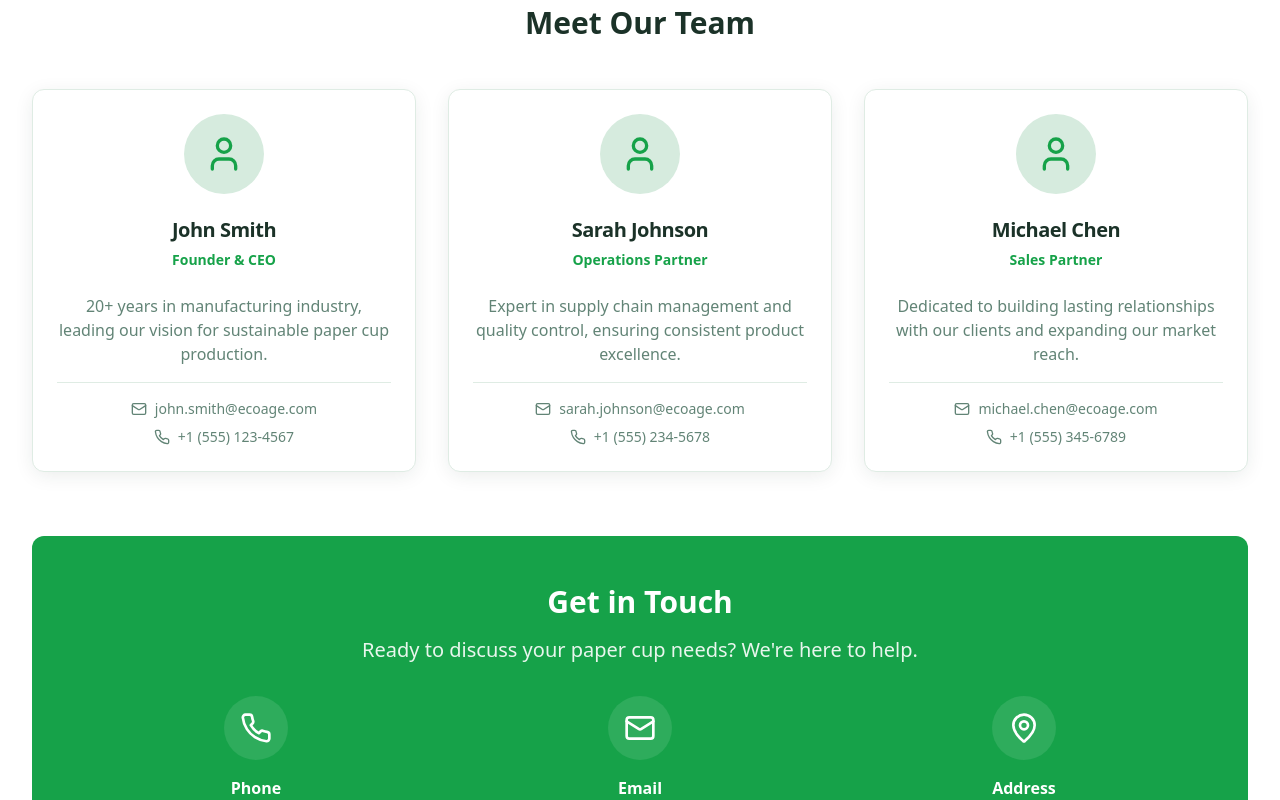
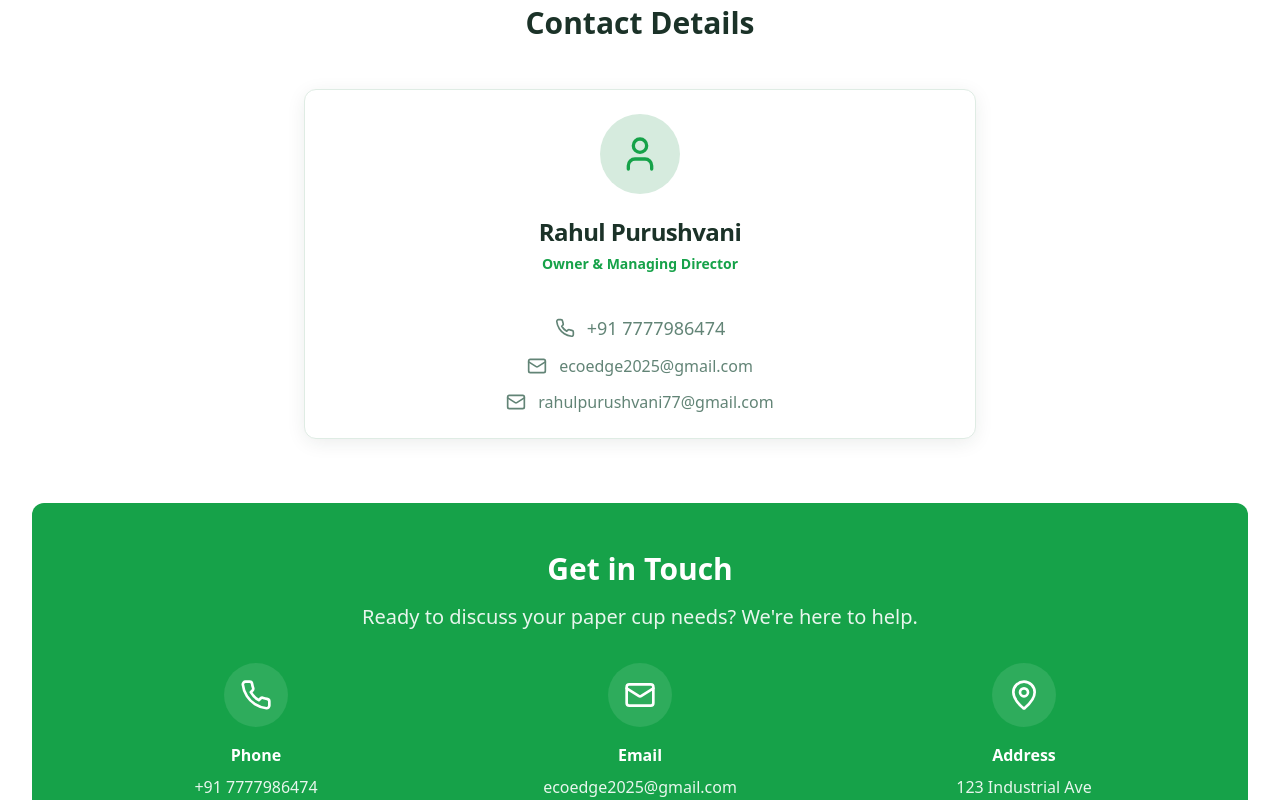
Before and after one commit to Shashvat9/cupcraft-showcase, a React (Vite) app: page /about in a window 1280 px wide. Shown: the part 740-1540 px from the top of the page. Built offline with nearby package versions, Linux system fonts and the light colour scheme.

Commit message:
Update About page with contact details
Replace "Meet our team" section with provided contact information.

```diff
--- a/src/components/Footer.tsx
+++ b/src/components/Footer.tsx
@@ -18,11 +18,11 @@ const Footer = () => {
             <div className="space-y-3">
               <div className="flex items-center space-x-3">
                 <Phone className="h-5 w-5 text-primary-foreground/80" />
-                <span className="text-primary-foreground/80">+1 (555) 123-4567</span>
+                <span className="text-primary-foreground/80">+91 7777986474</span>
               </div>
               <div className="flex items-center space-x-3">
                 <Mail className="h-5 w-5 text-primary-foreground/80" />
-                <span className="text-primary-foreground/80">info@ecoage.com</span>
+                <span className="text-primary-foreground/80">ecoedge2025@gmail.com</span>
               </div>
               <div className="flex items-center space-x-3">
                 <MapPin className="h-5 w-5 text-primary-foreground/80" />
--- a/src/pages/About.tsx
+++ b/src/pages/About.tsx
@@ -3,29 +3,6 @@ import { Button } from "@/components/ui/button";
 import { Mail, Phone, MapPin, User } from "lucide-react";
 
 const About = () => {
-  const team = [
-    {
-      name: "John Smith",
-      position: "Founder & CEO",
-      description: "20+ years in manufacturing industry, leading our vision for sustainable paper cup production.",
-      email: "john.smith@ecoage.com",
-      phone: "+1 (555) 123-4567"
-    },
-    {
-      name: "Sarah Johnson",
-      position: "Operations Partner",
-      description: "Expert in supply chain management and quality control, ensuring consistent product excellence.",
-      email: "sarah.johnson@ecoage.com",
-      phone: "+1 (555) 234-5678"
-    },
-    {
-      name: "Michael Chen",
-      position: "Sales Partner",
-      description: "Dedicated to building lasting relationships with our clients and expanding our market reach.",
-      email: "michael.chen@ecoage.com",
-      phone: "+1 (555) 345-6789"
-    }
-  ];
 
   return (
     <div className="min-h-screen py-12">
@@ -101,40 +78,39 @@ const About = () => {
           </div>
         </div>
 
-        {/* Team Section */}
+        {/* Contact Details */}
         <div className="mb-16">
           <h2 className="text-3xl font-bold text-foreground text-center mb-12">
-            Meet Our Team
+            Contact Details
           </h2>
-          <div className="grid grid-cols-1 md:grid-cols-3 gap-8">
-            {team.map((member, index) => (
-              <Card key={index} className="shadow-soft text-center">
+          <div className="max-w-2xl mx-auto">
+            <Card className="shadow-soft text-center">
               <CardHeader>
                 <div className="mx-auto w-20 h-20 bg-accent rounded-full flex items-center justify-center mb-4">
                   <User className="h-10 w-10 text-primary" />
                 </div>
-                  <CardTitle className="text-xl">{member.name}</CardTitle>
+                <CardTitle className="text-2xl">Rahul Purushvani</CardTitle>
                 <CardDescription className="text-primary font-semibold">
-                    {member.position}
+                  Owner & Managing Director
                 </CardDescription>
               </CardHeader>
               <CardContent className="space-y-4">
-                  <p className="text-muted-foreground">
-                    {member.description}
-                  </p>
-                  <div className="space-y-2 pt-4 border-t border-border">
-                    <div className="flex items-center justify-center space-x-2 text-sm text-muted-foreground">
-                      <Mail className="h-4 w-4" />
-                      <span>{member.email}</span>
+                <div className="space-y-3 pt-4">
+                  <div className="flex items-center justify-center space-x-3 text-muted-foreground">
+                    <Phone className="h-5 w-5" />
+                    <span className="text-lg">+91 7777986474</span>
                   </div>
-                    <div className="flex items-center justify-center space-x-2 text-sm text-muted-foreground">
-                      <Phone className="h-4 w-4" />
-                      <span>{member.phone}</span>
+                  <div className="flex items-center justify-center space-x-3 text-muted-foreground">
+                    <Mail className="h-5 w-5" />
+                    <span>ecoedge2025@gmail.com</span>
+                  </div>
+                  <div className="flex items-center justify-center space-x-3 text-muted-foreground">
+                    <Mail className="h-5 w-5" />
+                    <span>rahulpurushvani77@gmail.com</span>
                   </div>
                 </div>
               </CardContent>
             </Card>
-            ))}
           </div>
         </div>
 
@@ -153,7 +129,7 @@ const About = () => {
                 <Phone className="h-8 w-8 text-primary-foreground" />
               </div>
               <h3 className="font-semibold mb-2">Phone</h3>
-              <p className="text-primary-foreground/90">+1 (555) 123-4567</p>
+              <p className="text-primary-foreground/90">+91 7777986474</p>
             </div>
 
             <div className="text-center">
@@ -161,7 +137,7 @@ const About = () => {
                 <Mail className="h-8 w-8 text-primary-foreground" />
               </div>
               <h3 className="font-semibold mb-2">Email</h3>
-              <p className="text-primary-foreground/90">info@ecoage.com</p>
+              <p className="text-primary-foreground/90">ecoedge2025@gmail.com</p>
             </div>
 
             <div className="text-center">
```
Lines whose indentation alone changed are shown as unchanged.
